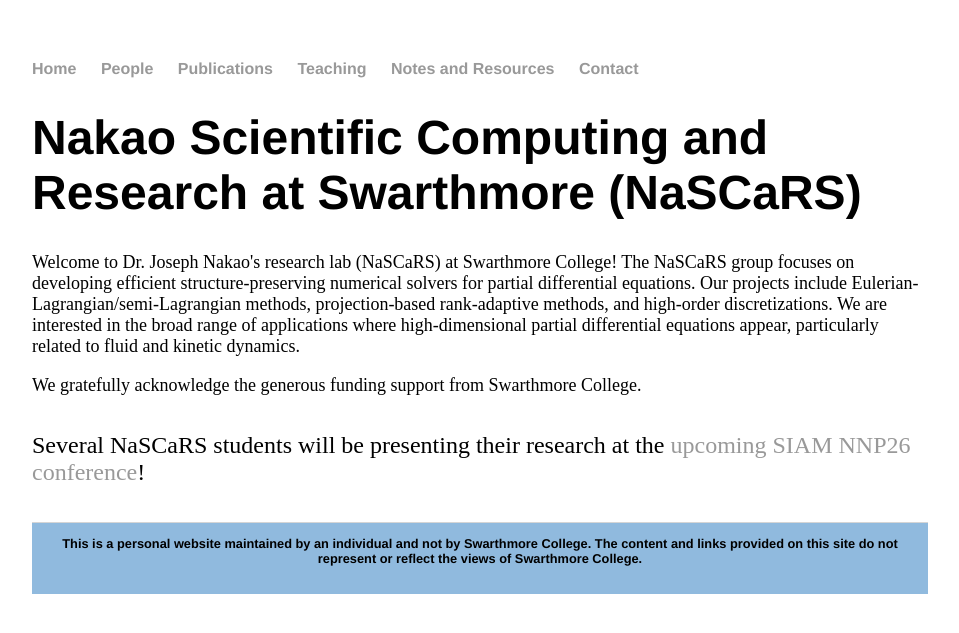
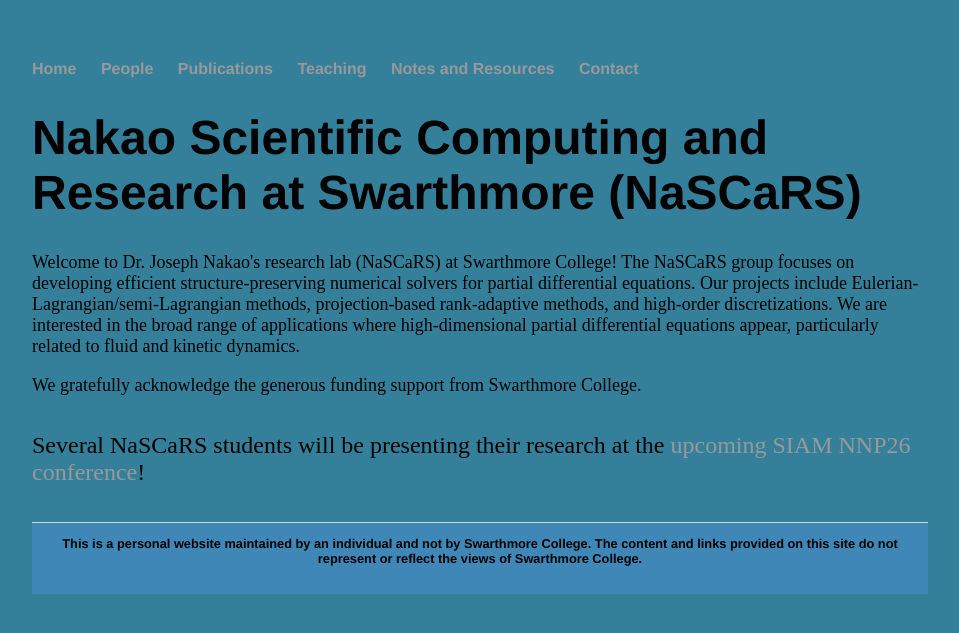
Before and after one commit to jhknakao/jhknakao.github.io, a Jekyll site: the page built from index.html, in a window 1280 px wide. Shown: the top 633 px of the page, without its empty margins (160-1119 px from the left). Built offline with Jekyll 4.4.1, drawn with Linux system fonts in a browser that asks for light colours.

Commit message:
Update main.css

```diff
--- a/css/main.css
+++ b/css/main.css
@@ -1,7 +1,7 @@
 body {
     margin: 60px auto;
     width: 70%;
-    background-color: rbga(255,255,255,1); <!rgba(233, 255, 114, 0.29);>
+    background-color: rgba(42, 122, 150, 0.95);<!rbga(255,255,255,1);>
 }
 nav ul, footer ul {
     font-family:'Helvetica', 'Arial', 'Sans-Serif';
@@ -32,7 +32,7 @@
 footer {
     border-top: 1px solid #d5d5d5;
     font-size: .8em;
-    background-color: rgba(70, 140, 200, 0.6);
+    background-color: rgba(70, 140, 200, 0.6);<!rbga(255,255,255,1)>
 }
 
 ul.posts {
```
